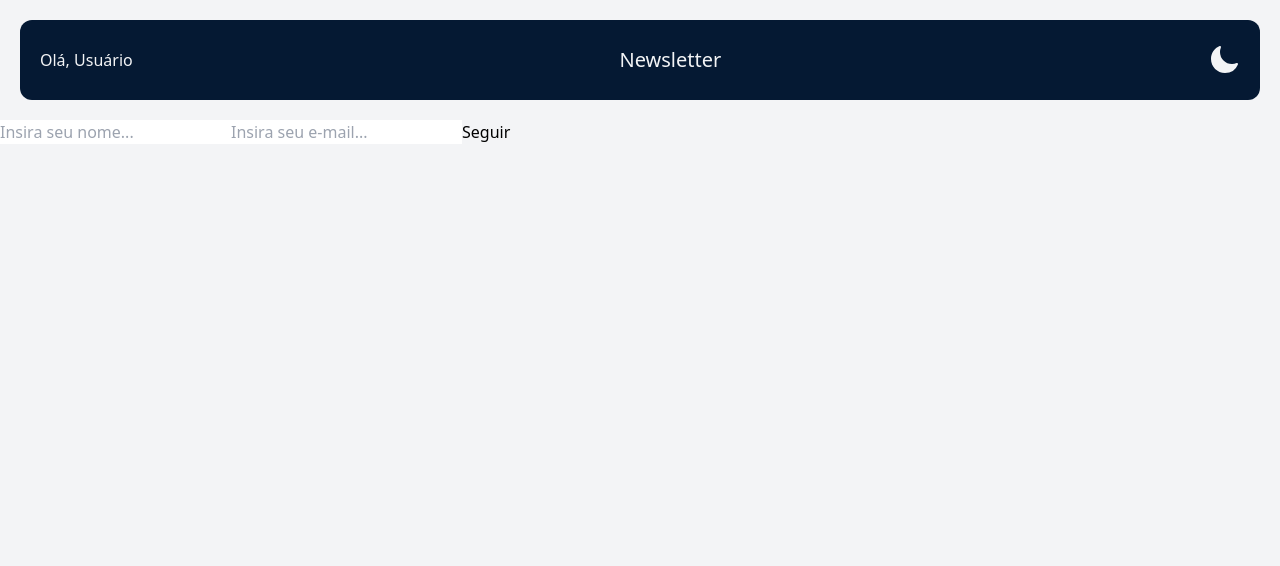
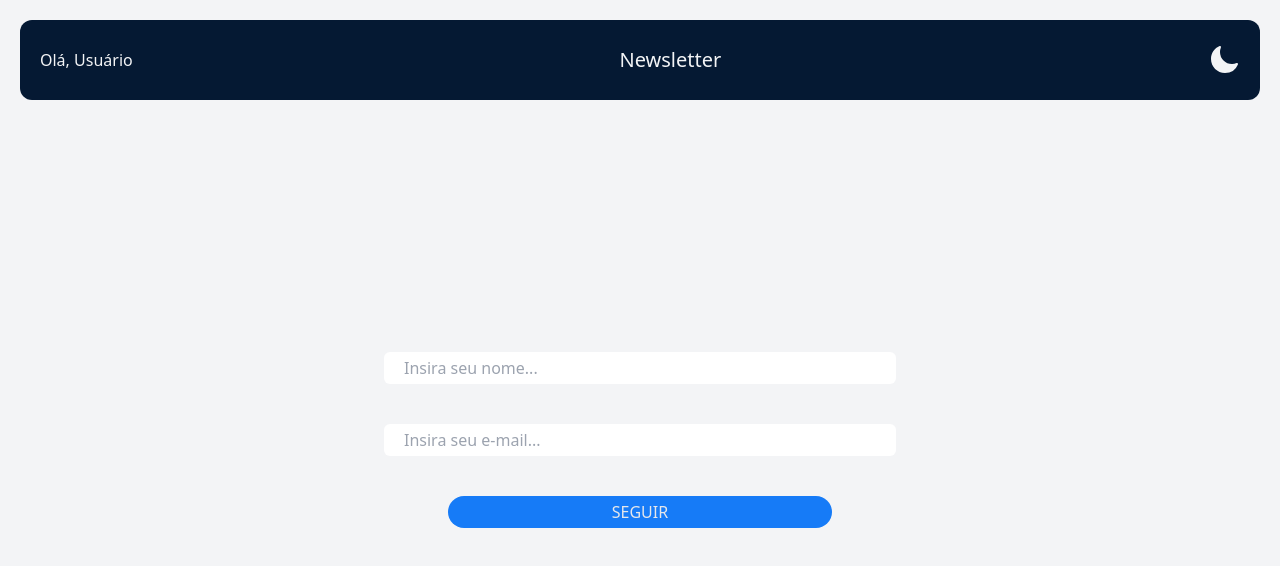
Before and after one commit to Caio-Pfaltzgraff/react-tailwind, a React (Vite) app: page / in a window 1280 px wide. Shown: the top 566 px of the page. Built offline with nearby package versions, Linux system fonts and the light colour scheme.

Commit message:
Finalizando o formulário

```diff
--- a/src/App.jsx
+++ b/src/App.jsx
@@ -8,11 +8,11 @@ const App = () => {
   const hasUser = Boolean(user)
 
   return (
-    <>
+    <div className="h-screen">
       <Header user={user}/>
       { hasUser && <ArticleList /> }
       { !hasUser && <Form onsubmit={setUser}/> }
-    </>
+    </div>
   )
 }
 
--- a/src/components/Form/Form.jsx
+++ b/src/components/Form/Form.jsx
@@ -1,3 +1,5 @@
+import Input from "../Input/Input"
+
 const Form = ({ onsubmit }) => {
 const safeSubmit = (event) => {
     event.preventDefault()
@@ -8,10 +10,10 @@ const safeSubmit = (event) => {
 }
 
     return (
-        <form onSubmit={safeSubmit}>
-            <input type="text" placeholder="Insira seu nome..." />
-            <input type="email" placeholder="Insira seu e-mail..." />
-            <button type="submit">Seguir</button>
+        <form onSubmit={safeSubmit} className=" h-full flex flex-col items-center justify-center gap-10 -mt-20 mx-5">
+            <Input type="text" required placeholder="Insira seu nome..." />
+            <Input type="email" required placeholder="Insira seu e-mail..." />
+            <button type="submit" className="py-1 px-5 w-full max-w-sm bg-azul-100 dark:bg-dark-200 rounded-full text-gray-200 uppercase outline-none">Seguir</button>
         </form>
     )
 }
--- /dev/null
+++ b/src/components/Input/Input.jsx
@@ -0,0 +1,7 @@
+const Input = (props) => {
+    return (
+        <input className="py-1 pl-5 w-full max-w-lg dark:bg-dark-200 text-dark-200 dark:text-gray-200 rounded-md outline-none" {...props}/>
+    )
+}
+
+export default Input
```
